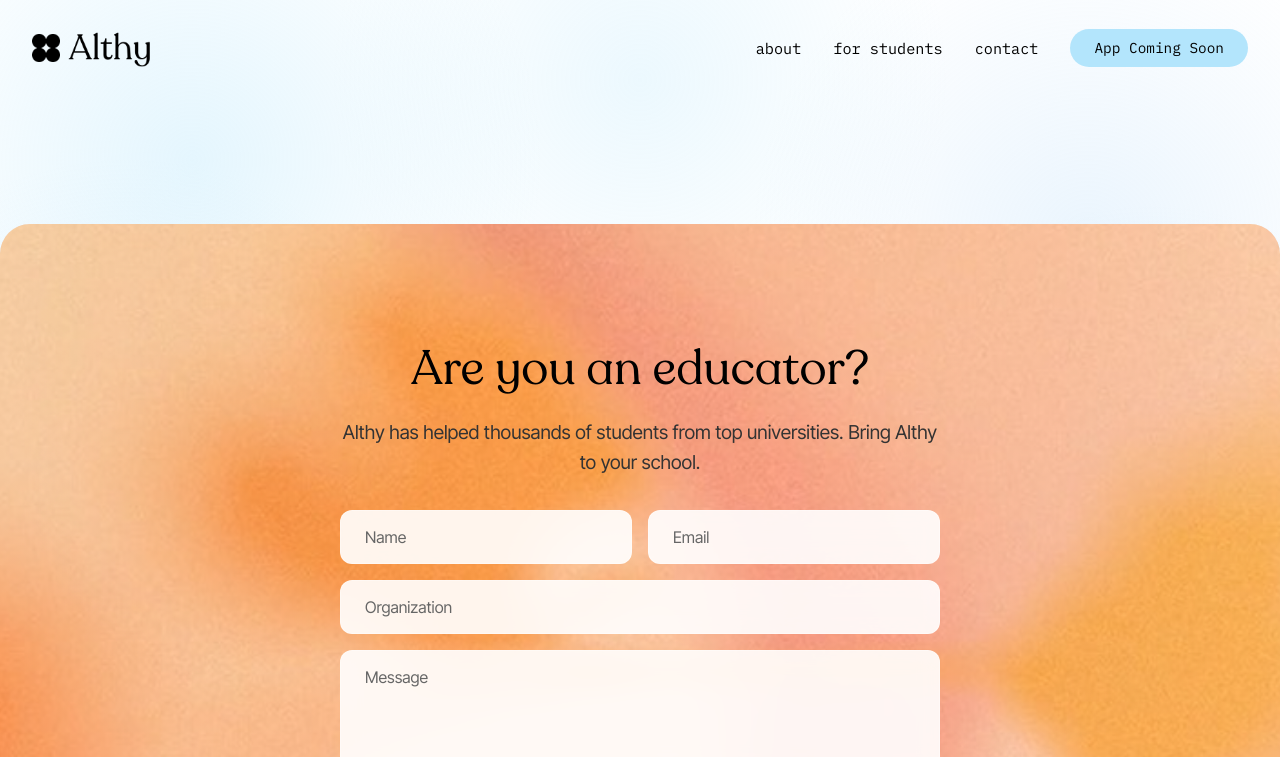
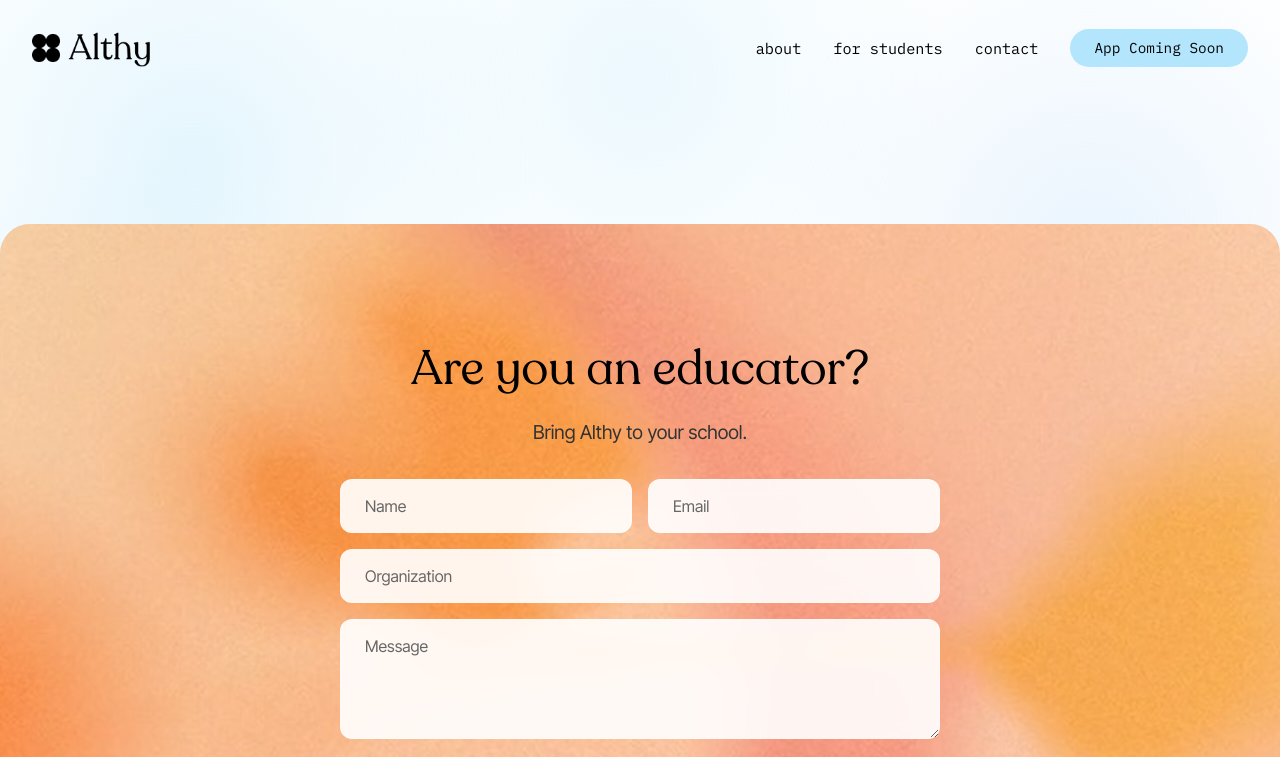
Before and after one commit to AlthyPlanner/app, a React (Create React App) app in the folder client/: page /contact in a window 1280 px wide. Shown: the top 757 px of the page. Built offline with nearby package versions, Linux system fonts and the light colour scheme; no server answers; a web font is replaced by a local one.

Commit message:
update contact form

```diff
--- a/client/src/components/pages/ContactPage.js
+++ b/client/src/components/pages/ContactPage.js
@@ -109,7 +109,7 @@ const ContactPage = () => {
       <section className="educator-section" style={{backgroundImage: 'url(/img/banner.png)', marginTop: '8rem'}}>
         <h2 className="educator-title">Are you an educator?</h2>
         <p className="educator-description">
-          Althy has helped thousands of students from top universities. Bring Althy to your school.
+          Bring Althy to your school.
         </p>
         <form className="educator-form" onSubmit={handleEducatorFormSubmit}>
           <div className="educator-form-row">
```
